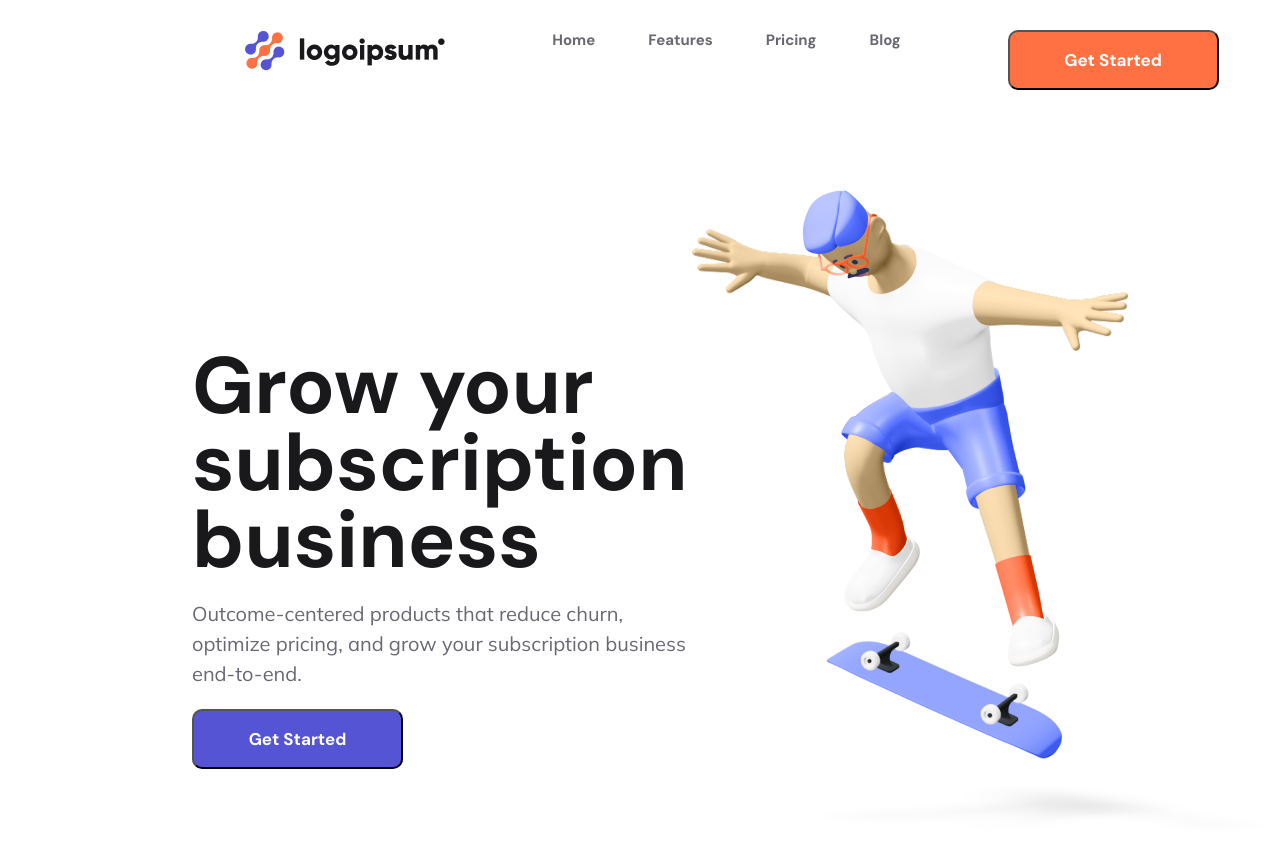
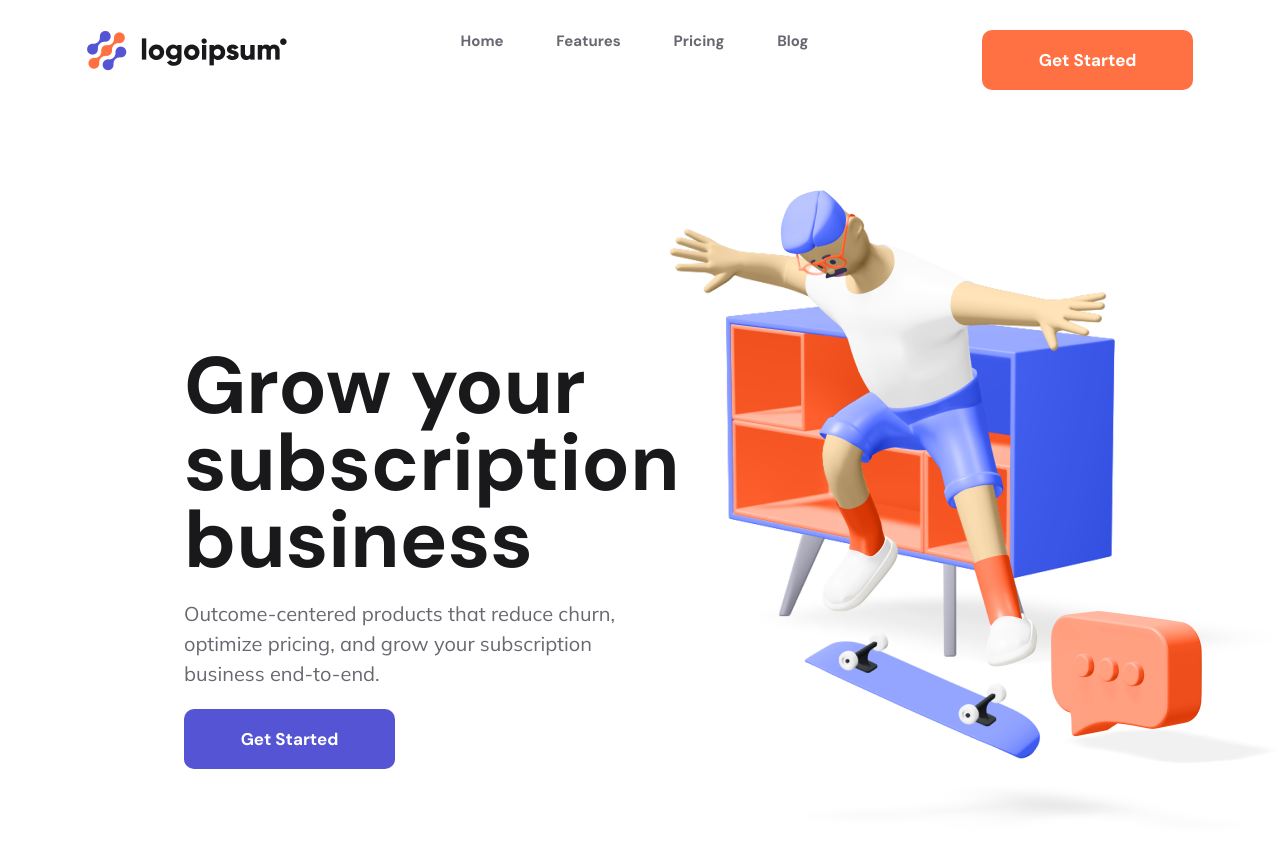
Before and after one commit to AlexisKozlov/tms, a plain HTML site: page index.html in a window 1280 px wide. Drawn offline with Linux system fonts and the light colour scheme.

Commit message:
fix css code

```diff
--- a/index.html
+++ b/index.html
@@ -43,7 +43,7 @@
             <button class="button-grow">Get Started</button>
         </div>
         <div class="img-grow">
-            <img src="./img/pose_7.png" alt="какой-то парень на скейте">
+            <img src="./img/Hero 3D.png" alt="какой-то парень на скейте">
         </div>
     </div>
 </section>
--- a/style.css
+++ b/style.css
@@ -1,3 +1,8 @@
+body {
+    font-family: 'DM Sans', sans-serif;
+    margin: auto;
+    justify-content: space-between
+}
 
 .header_wrapper {
     display: flex;
@@ -7,24 +12,24 @@
     margin-right: auto;
 }
 
-.logo {
-    /* margin-right: 173px; */
+ /* .logo {
+ margin-right: 173px;
     padding-left: 184px;
-}
+} */
 
-.nav {
-    /* margin-right: 159px; */
-}
+/* .nav {
+     margin-right: 159px;
+}  */
 
 .button {
-
-    background: #FF7143;
-    border-radius: 10px;
     width: 211px;
     height: 60px;
     color: #fffffF;
     font-family: 'DM Sans', sans-serif;
     font-size: 17px;
+    background: #FF7143;
+    border: none;
+    border-radius: 10px;
 }
 
 .link {
@@ -40,8 +45,9 @@
 
 /* hover меняем на visited, hover для наглядности */
 .link:hover {
-    border-bottom: 1px solid black;
     padding-bottom: 10px;
+    border-bottom: 2px solid #5454D4;
+    transition: color 0.7s; /* не работает */
 
 }
 .link:nth-last-child(1) {
@@ -50,7 +56,7 @@
 
 .grow-wrapper {
     display: flex;
-    justify-content: space-around;
+    /* justify-content: space-around; */
     margin-top: 100px;
     /* margin-left: auto;
     margin-right: auto;
@@ -63,13 +69,14 @@
 }
 
 .title-h {
+    margin-bottom: 0;
+    height: 231px;
+    width: 462px;
     font-family: 'DM Sans', sans-serif;
     font-size: 80px;
     line-height: 77px;
     color: #19191B;
-    margin-bottom: 0;
-    height: 231px;
-    width: 462px;
+
 }
 
 .text-grow {
@@ -80,11 +87,12 @@
 }
 
 .button-grow {
+    width: 211px;
+    height: 60px;
+    font-family: 'DM Sans', sans-serif;
+    font-size: 17px;
+    color: #fffffF;
     background:  #5454D4;
     border-radius: 10px;
-    width: 211px;
-    height: 60px;
-    color: #fffffF;
-    font-family: 'DM Sans', sans-serif;
-    font-size: 17px;
+    border: none;
 }
```
Also changed, not shown: img/Hero 3D.png (added), img/pose_7.png (deleted).
